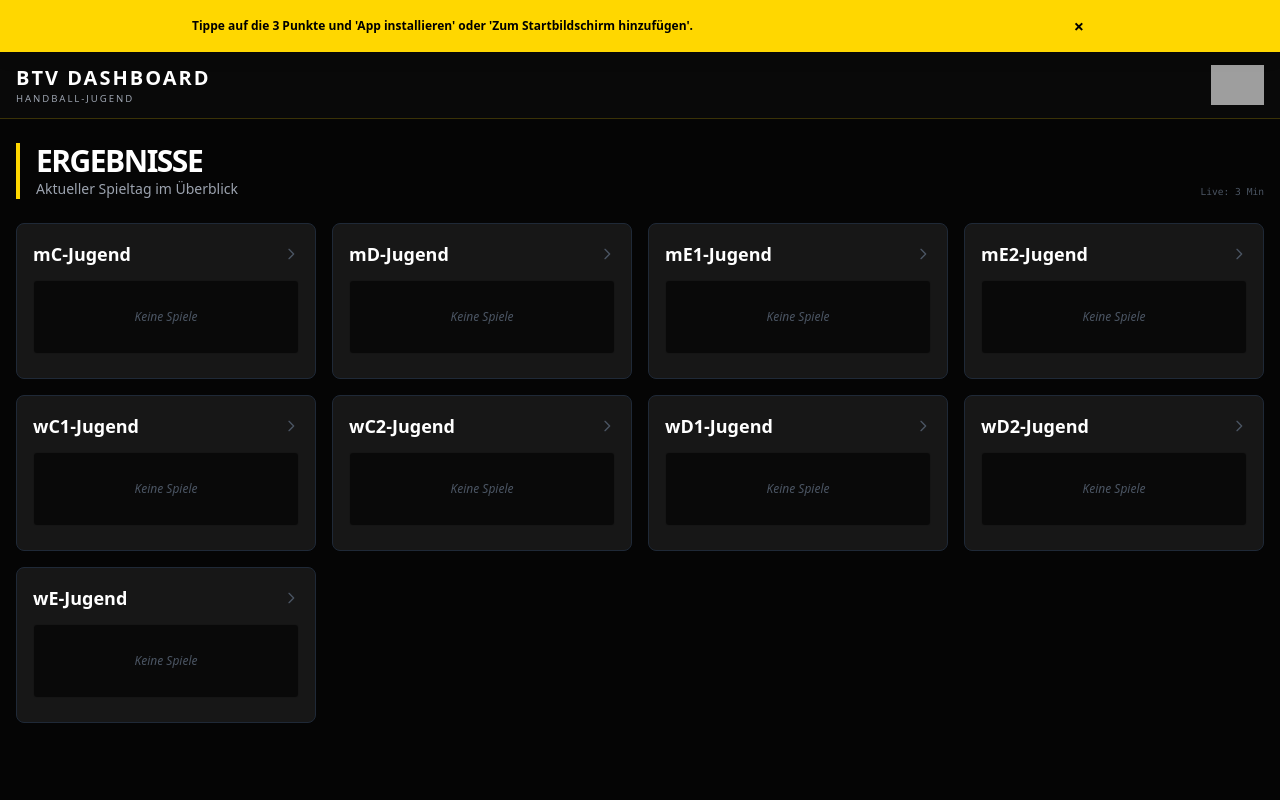
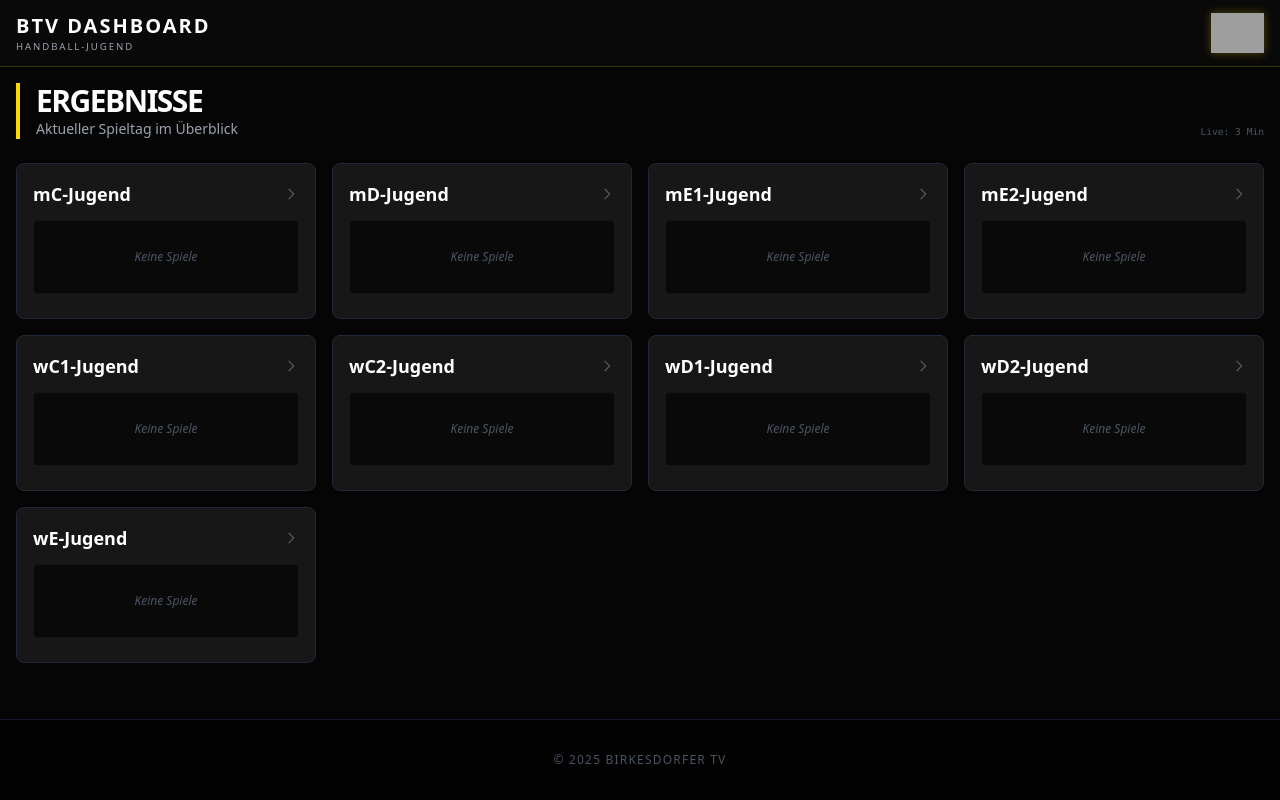
Before and after one commit to jochenneumann83/btv-dashboard, a Flask app: page / in a window 1280 px wide. Run offline with Flask 3, Linux system fonts and the light colour scheme; data that the repository does not hold is empty; some libraries are stand-ins or nearby versions; grey boxes are pictures that could not be loaded.

Commit message:
Update base.html

```diff
--- a/templates/base.html
+++ b/templates/base.html
@@ -26,32 +26,35 @@
     </script>
 
     <style>
-        body { background-color: #050505; color: #ffffff; min-height: 100vh; display: flex; flex-direction: column; }
-        .logo-glow { filter: none; }
-        #install-banner { display: none; }
+        body {
+            background-color: #050505;
+            color: #ffffff;
+            min-height: 100vh;
+            display: flex;
+            flex-direction: column;
+        }
+        .logo-glow {
+            filter: drop-shadow(0 0 5px rgba(255, 215, 0, 0.3));
+            transition: filter 0.3s;
+        }
+        .logo-glow:hover {
+            filter: drop-shadow(0 0 8px rgba(255, 215, 0, 0.6));
+        }
     </style>
 
     <script>
-        if ('serviceWorker' in navigator) {
-            window.addEventListener('load', () => {
-                navigator.serviceWorker.register("{{ url_for('static', filename='sw.js') }}");
-            });
-        }
+        window.addEventListener('beforeinstallprompt', (e) => {
+            e.preventDefault();
+            const banner = document.getElementById('install-banner');
+            const text = document.getElementById('install-text');
 
-        window.addEventListener('DOMContentLoaded', () => {
-            const isIos = /iPad|iPhone|iPod/.test(navigator.userAgent) && !window.MSStream;
-            const isStandalone = window.matchMedia('(display-mode: standalone)').matches;
+            if (banner && text) {
+                banner.style.display = 'block';
+                text.innerText = "Installiere die App für schnelleren Zugriff!";
 
-            if (!isStandalone) {
-                const banner = document.getElementById('install-banner');
-                const text = document.getElementById('install-text');
-                banner.style.display = 'block';
-
-                if (isIos) {
-                    text.innerText = "Tippe auf 'Teilen' und 'Zum Home-Bildschirm', um die App zu speichern.";
-                } else {
-                    // Hier ist der angepasste, weniger irreführende Text für Android
-                    text.innerText = "Tippe auf die 3 Punkte und 'App installieren' oder 'Zum Startbildschirm hinzufügen'.";
+                // Spezieller Hinweis für Android User
+                if (/Android/i.test(navigator.userAgent)) {
+                    text.innerText = "Tippe auf die 3 Punkte und 'App installieren' oder 'Zum Startbildschirm'.";
                 }
             }
         });
@@ -59,26 +62,35 @@
 </head>
 <body class="font-sans">
 
-    <div id="install-banner" class="bg-btv-yellow text-black px-4 py-2 text-center text-xs font-bold shadow-lg sticky top-0 z-[60]">
+    <div id="install-banner" class="bg-btv-yellow text-black px-4 py-2 text-center text-xs font-bold shadow-lg sticky top-0 z-[60]" style="display:none;">
         <div class="flex justify-between items-center max-w-4xl mx-auto">
-            <span id="install-text"></span>
-            <button onclick="document.getElementById('install-banner').style.display='none'" class="ml-4 text-lg p-1">×</button>
+            <span id="install-text">App installieren</span>
+            <button onclick="document.getElementById('install-banner').style.display='none'" class="ml-4 text-lg p-1 hover:text-white">×</button>
         </div>
     </div>
 
     <nav class="bg-btv-black/95 border-b border-btv-yellow/20 sticky top-0 z-50 backdrop-blur-md">
         <div class="container mx-auto px-4 py-3 flex justify-between items-center">
             <a href="/" class="flex flex-col group">
-                <span class="font-bold text-xl tracking-widest text-white group-hover:text-btv-yellow uppercase">BTV DASHBOARD</span>
-                <span class="text-[0.6rem] text-gray-400 uppercase tracking-[0.2em]">Handball-Jugend</span>
+                <span class="font-bold text-xl tracking-widest text-white group-hover:text-btv-yellow uppercase transition-colors">BTV DASHBOARD</span>
+                <span class="text-[0.6rem] text-gray-400 uppercase tracking-[0.2em] group-hover:text-gray-300">Handball-Jugend</span>
             </a>
-            <a href="/"><img src="{{ url_for('static', filename='background.png') }}" class="h-10 w-auto logo-glow transition-transform hover:scale-110"></a>
+
+            <a href="/">
+                <img src="{{ url_for('static', filename='logo.png') }}" alt="BTV" class="h-10 w-auto logo-glow">
+            </a>
         </div>
     </nav>
 
-    <main class="flex-grow container mx-auto px-4 py-6">
+    <main class="container mx-auto p-4 flex-grow w-full max-w-7xl">
         {% block content %}{% endblock %}
     </main>
 
+    <footer class="mt-auto py-8 text-center border-t border-gray-900 bg-black/50">
+        <p class="text-gray-600 text-xs uppercase tracking-widest">&copy; 2025 Birkesdorfer TV</p>
+    </footer>
+
+    <script src="https://cdnjs.cloudflare.com/ajax/libs/html2canvas/1.4.1/html2canvas.min.js"></script>
+
 </body>
 </html>
```
